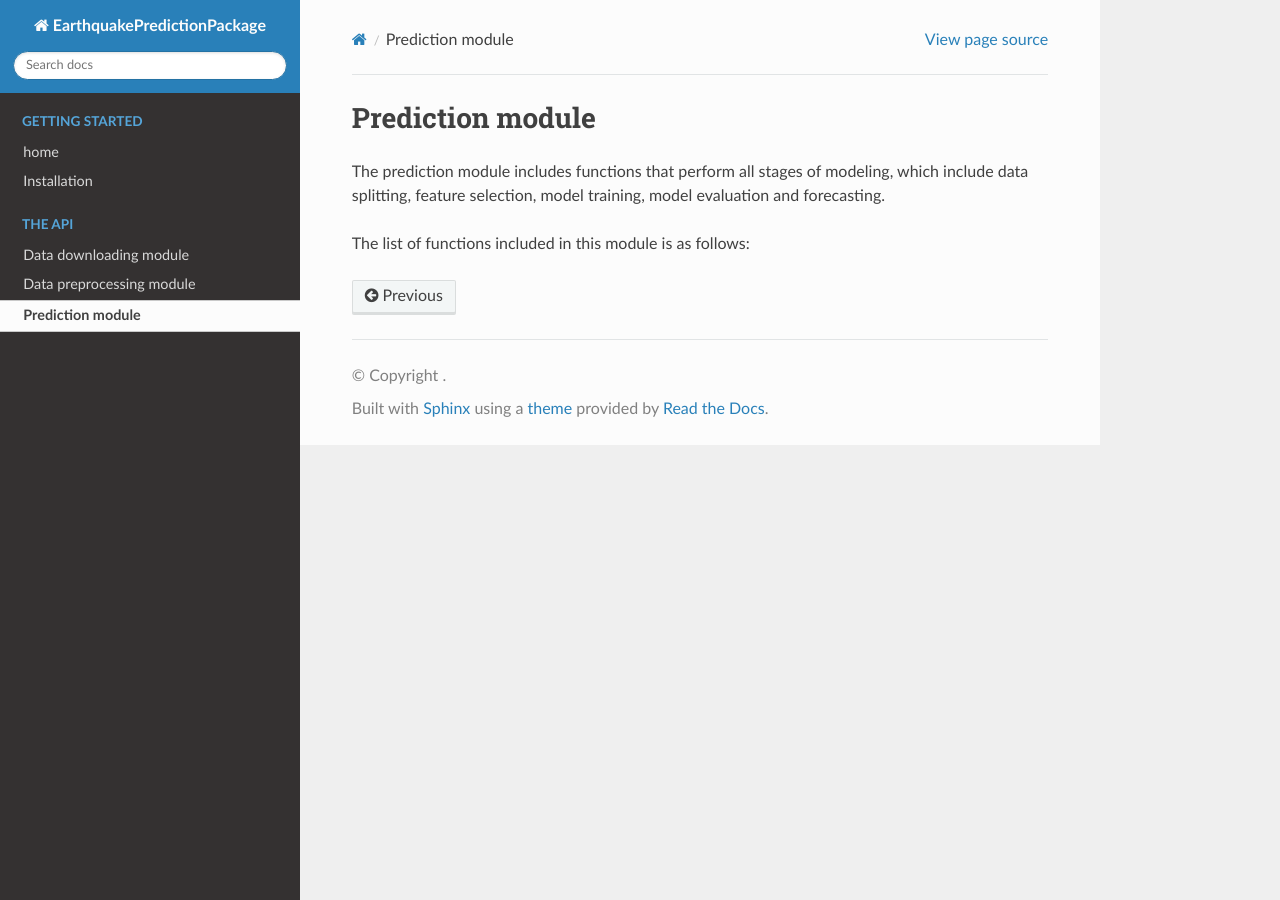
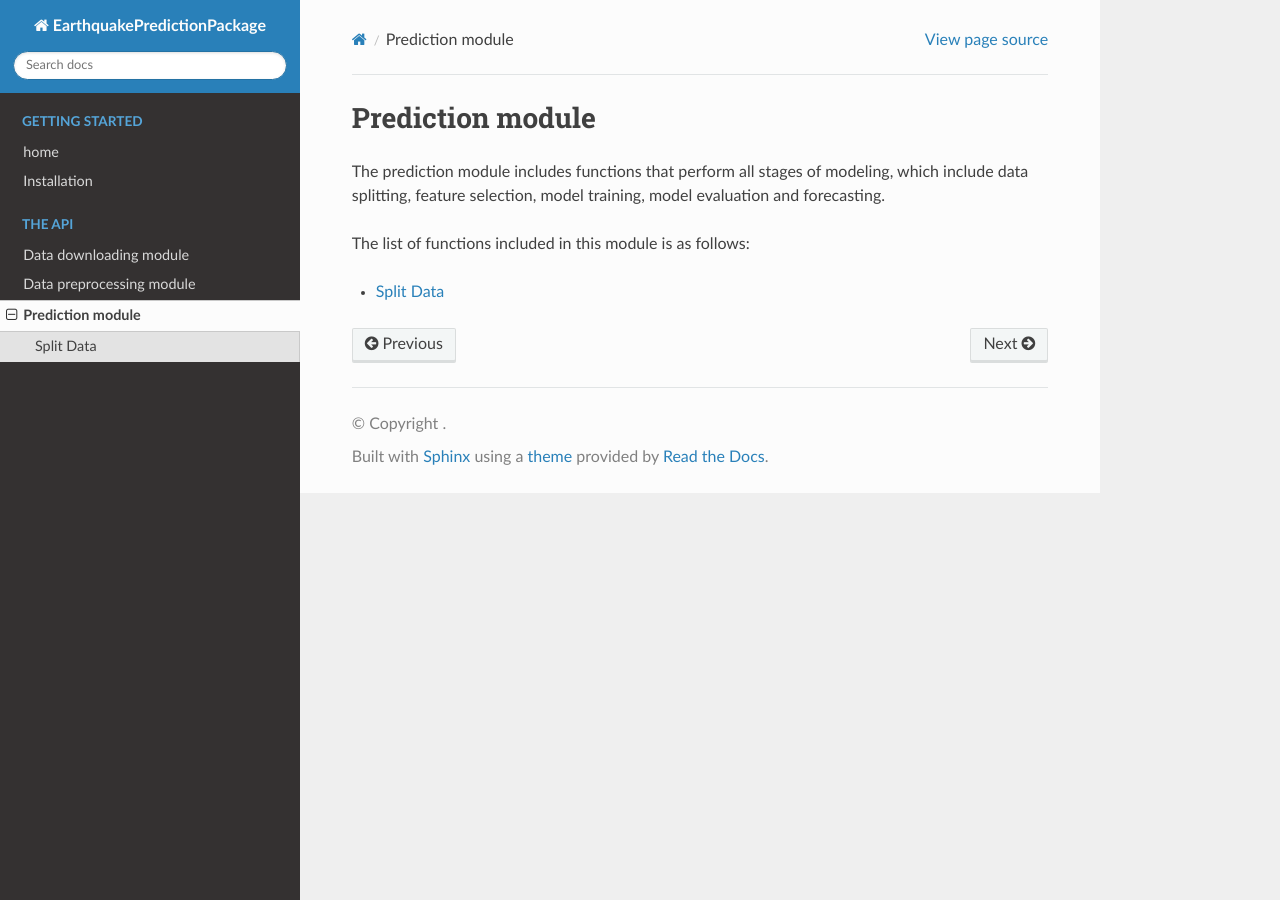
Before and after one commit to network-and-Data-Science-IUT/earthquake_prediction_package, a Sphinx documentation site: the page built from docs/source/prediction.rst, in a window 1280 px wide. Built offline with Sphinx 7.4.7 and the Read the Docs theme 2.0.0, drawn with Linux system fonts in a browser that asks for light colours; pages that are not in the unit, such as notebooks, are missing from menus.

Commit message:
add split_data documentation

```diff
--- a/docs/source/prediction.rst
+++ b/docs/source/prediction.rst
@@ -10,4 +10,5 @@ Prediction module
 | The list of functions included in this module is as follows:
 
 .. toctree::
+   split_data
    :maxdepth: 3
--- /dev/null
+++ b/docs/source/split_data.rst
@@ -0,0 +1,2 @@
+Split Data
+===========
```
